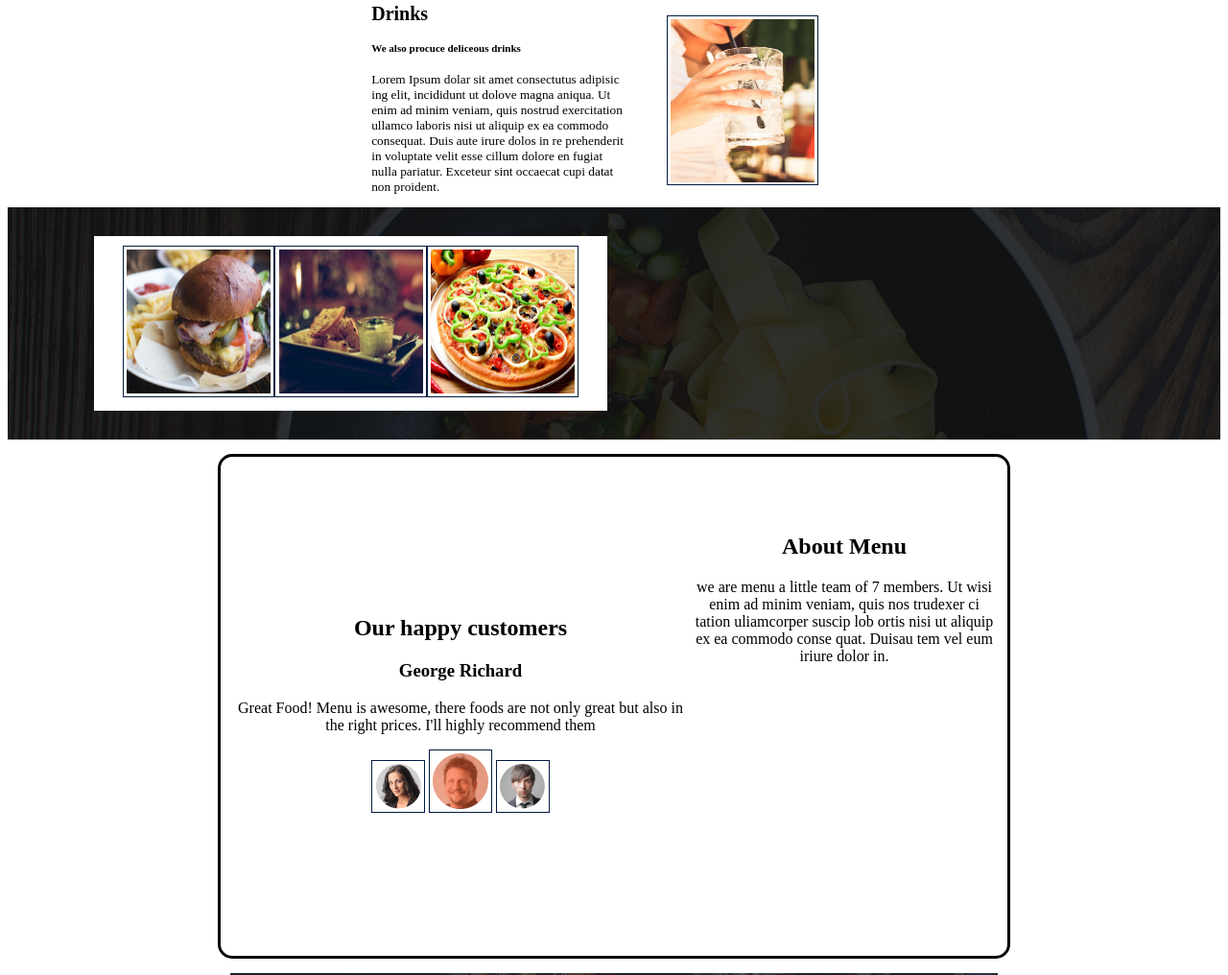
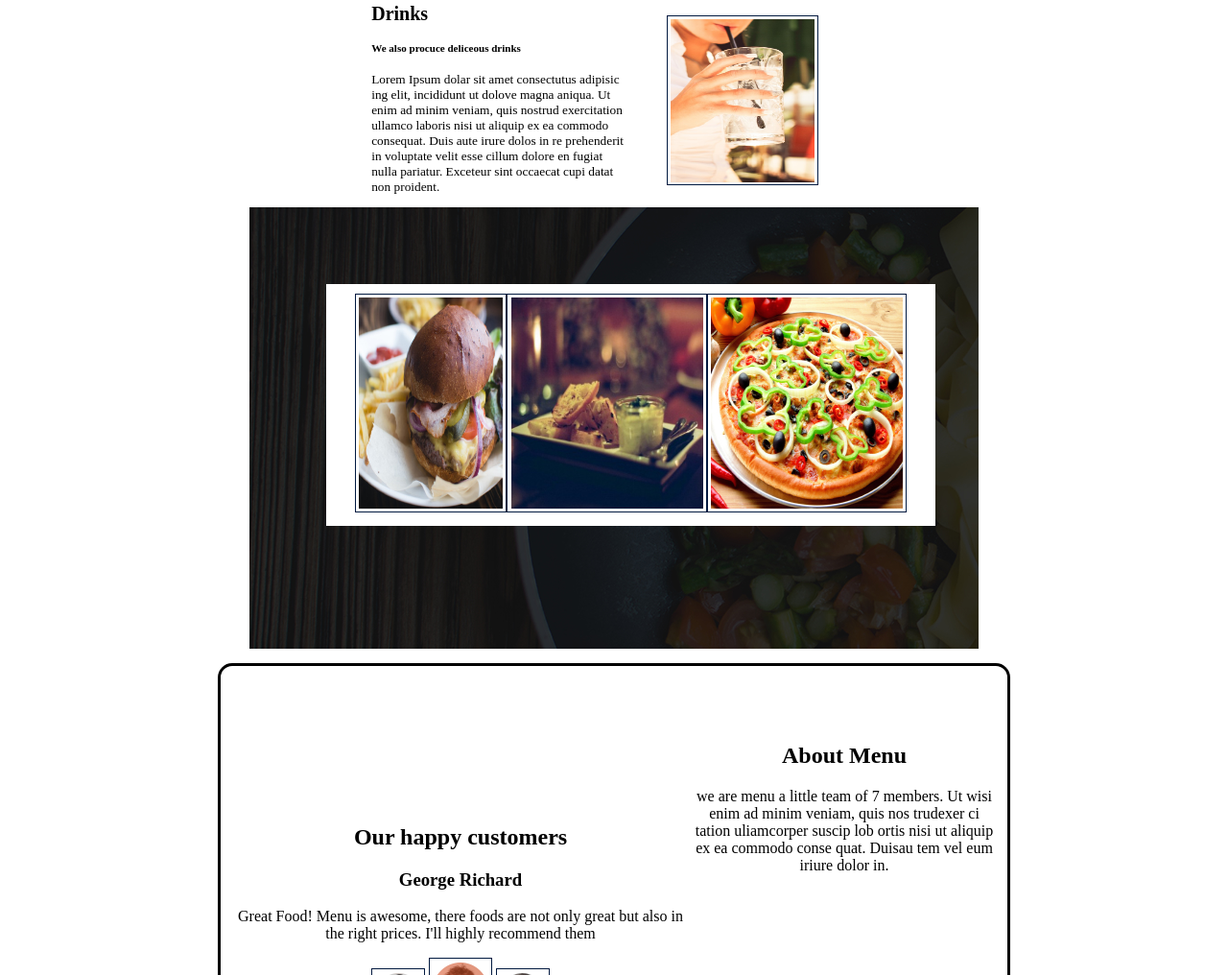
Before and after one commit to cheruden/Anitas-kitchen, a plain HTML site: page index.html in a window 1280 px wide. Shown: the part 810-1826 px from the top of the page at 96% size. Drawn offline with Linux system fonts and the light colour scheme.

Commit message:
more addition of components to my project

```diff
--- a/index.css
+++ b/index.css
@@ -56,10 +56,6 @@ main{
     width: 190px;
 
 }
-/*.happy{
-    width: 200px;
-    height: 65px;
-}*/
 div.Fast{
     display: block;
     margin-left: auto;
@@ -94,13 +90,16 @@ img{
     width: 40%;
   }
   .menu{
-      background-image: url("./images/assets/backgrounds/foodsBg.jpg");
-      padding: 30px;
-      align-content: center;
-      height: auto;
-      width: auto;
-      padding-left: 90px;
-      padding-right: 90px;
+    background-image: url("./images/assets/backgrounds/foodsBg.jpg");
+    padding: 80px;
+    width: 600px;
+    height: 300px;
+    margin-left: auto;
+    margin-right: auto;
+    text-overflow: ellipsis;
+    text-align: center;
+    margin: auto;
+
 
   }
   .food{
@@ -112,11 +111,12 @@ img{
       display: inline-flex;
       height: fit-content;
       width: fit-content;
-      justify-content: space-between;
+
 
   }
   .menu.food{
-      display: inline;
+      display: inline-flex;
+      padding: auto;
   }
   .customers{
     align-content: center;
--- a/index.html
+++ b/index.html
@@ -44,9 +44,9 @@
 </div>
 <nav class="menu">
     <div class="food">
-<div><img src="./images/assets/fastfood/beefBurger.jpg" height="150px" width="150px"></div>
-<div><img src="./images/assets/fastfood/chickenBurger.jpg" height="150px" width ="150px"></div>
-<div><img src="./images/assets/fastfood/chickenPizza.jpg" height="150px" width="150px"></div>
+<div><img src="./images/assets/fastfood/beefBurger.jpg" height="220px" width="150px"></div>
+<div><img src="./images/assets/fastfood/chickenBurger.jpg" height="220px" width ="200px"></div>
+<div><img src="./images/assets/fastfood/chickenPizza.jpg" height="220px" width="200px"></div>
     </div>
 </nav>
 
```
